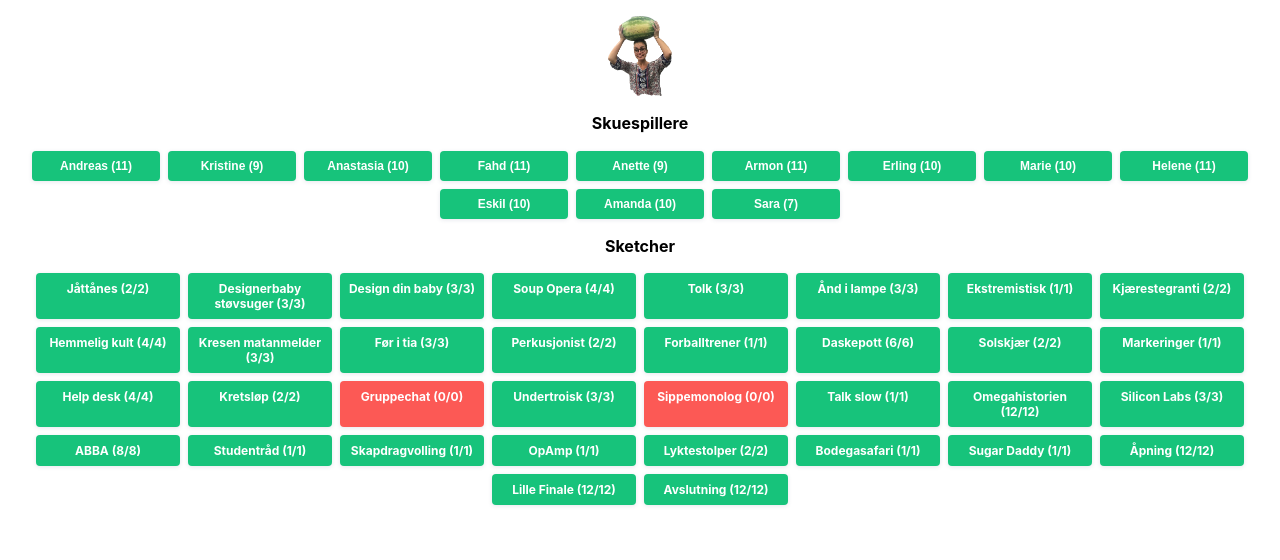
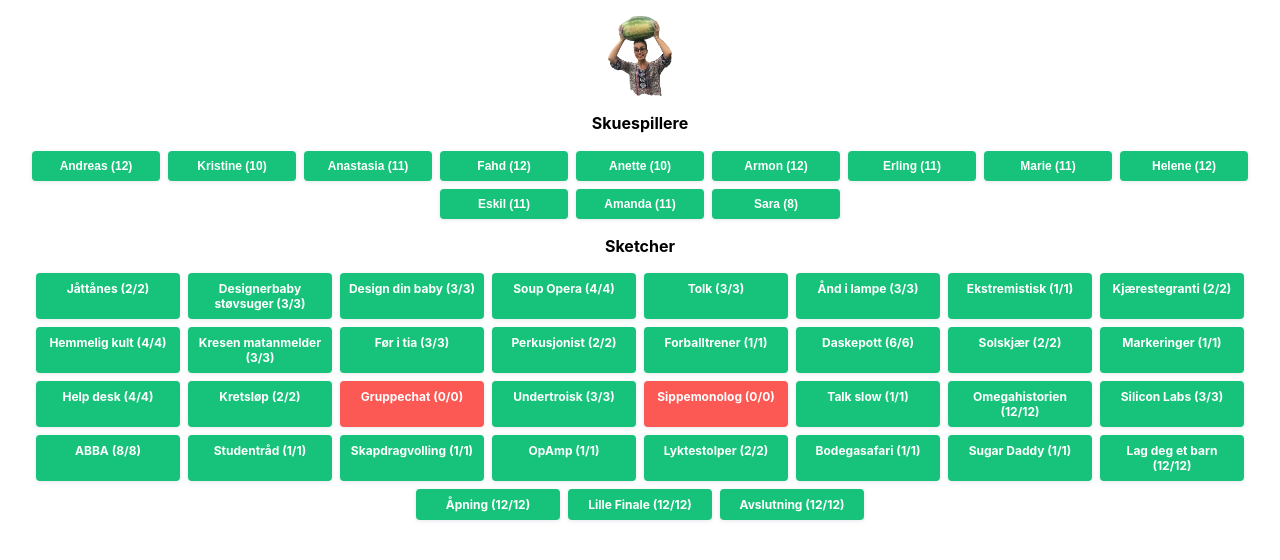
Before and after one commit to idirouldsaada/revy-planner, a React (Create React App) app: page / in a window 1280 px wide. Shown: the top 560 px of the page. Built offline with nearby package versions, Linux system fonts and the light colour scheme.

Commit message:
uke4 update

```diff
--- a/src/App.js
+++ b/src/App.js
@@ -144,6 +144,10 @@ const SKETCHES = [
     actors: [5]
   },
   {
+    name: "Lag deg et barn",
+    actors: [1, 2, 3, 4, 5, 6, 7, 8, 9, 10, 11, 12]
+  },
+  {
     name: "Åpning",
     actors: [1, 2, 3, 4, 5, 6, 7, 8, 9, 10, 11, 12]
   },
```
